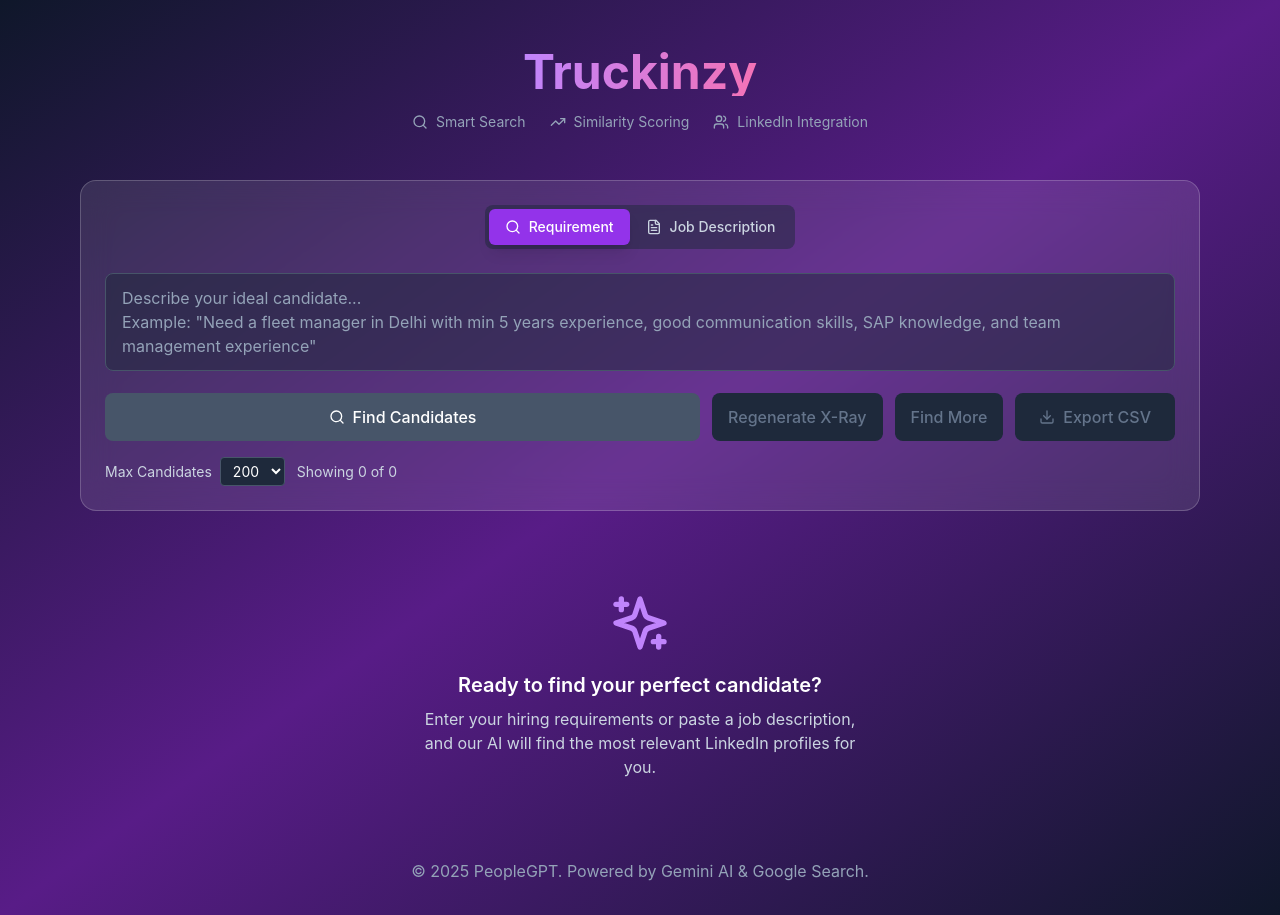
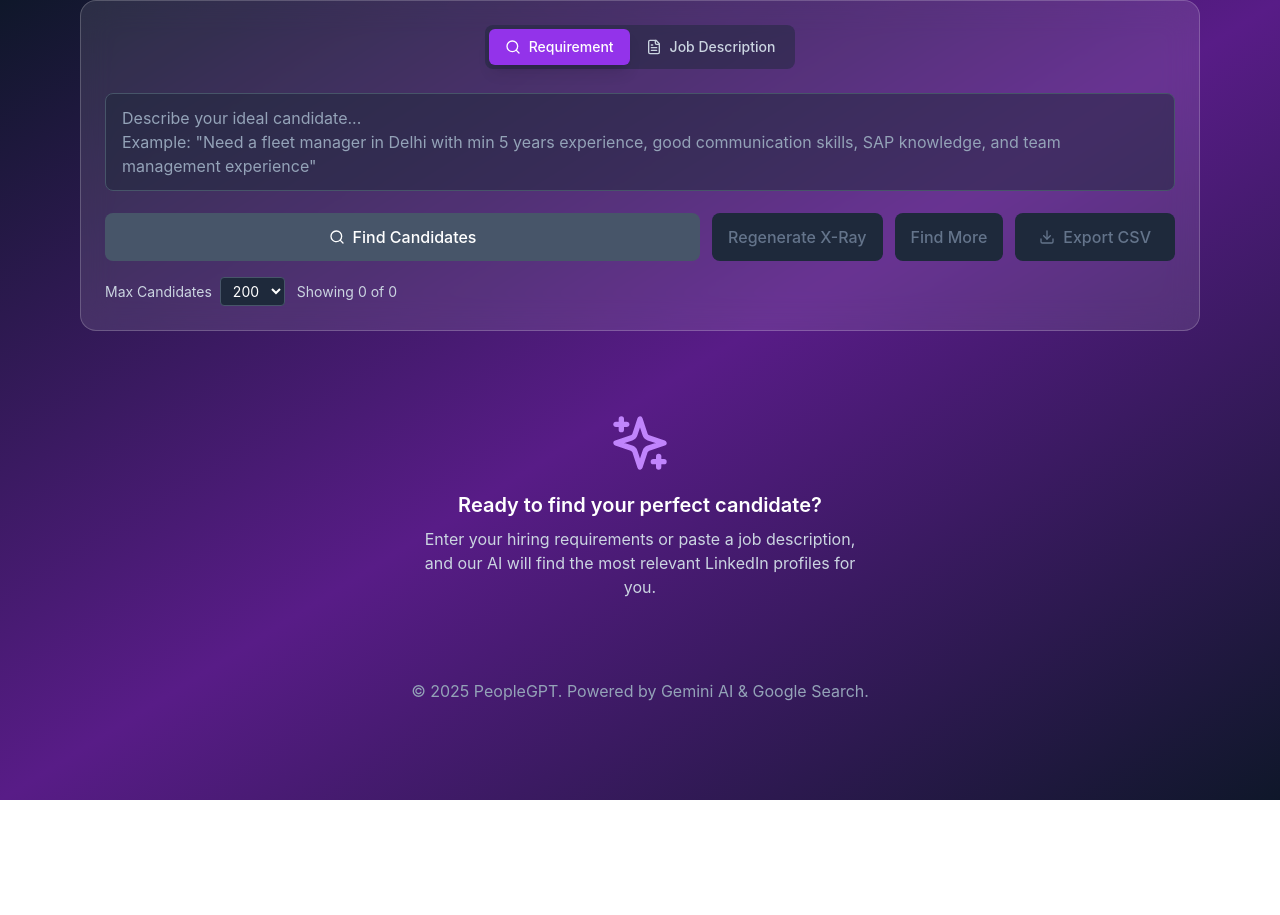
Before and after one commit to bipulsikder/profilescrapper, a Next.js app: page / in a window 1280 px wide. After the commit the page ends 800 px from the top, so only its background shows below. Built offline with nearby package versions, Linux system fonts and the light colour scheme.

Commit message:
fixed header

```diff
--- a/pages/index.tsx
+++ b/pages/index.tsx
@@ -67,17 +67,17 @@
       <Toaster position="top-right" />
 
       {/* Header */}
-      <header className="py-12 text-center">
+      {/* <header className="py-12 text-center">
         <div className="max-w-4xl mx-auto px-4">
           <div className="flex items-center justify-center gap-3 mb-4">
-            {/* <Sparkles className="w-8 h-8 text-purple-400" /> */}
+            <Sparkles className="w-8 h-8 text-purple-400" />
             <h1 className="text-4xl md:text-5xl font-bold bg-gradient-to-r from-purple-400 to-pink-400 bg-clip-text text-transparent">
               Truckinzy
             </h1>
           </div>
-          {/* <p className="text-slate-300 text-lg">
+          <p className="text-slate-300 text-lg">
             AI-Powered Candidate Discovery with Advanced X-Ray Search
-          </p> */}
+          </p>
           <div className="flex items-center justify-center gap-6 mt-4 text-sm text-slate-400">
             <div className="flex items-center gap-2">
               <Search className="w-4 h-4" />
@@ -93,7 +93,7 @@
             </div>
           </div>
         </div>
-      </header>
+      </header> */}
 
       <main className="max-w-6xl mx-auto px-4">
         {/* Search Interface */}
```
